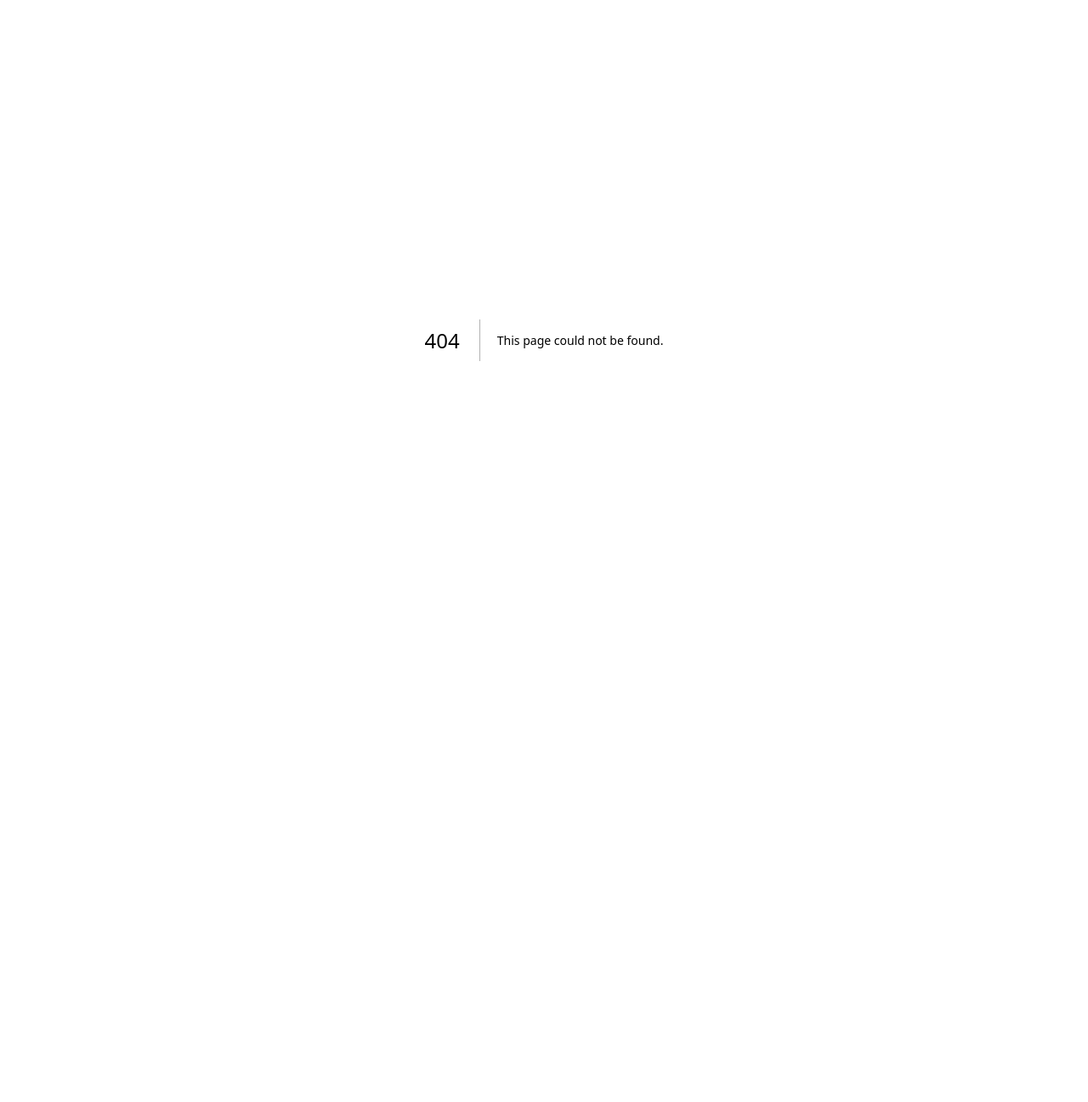
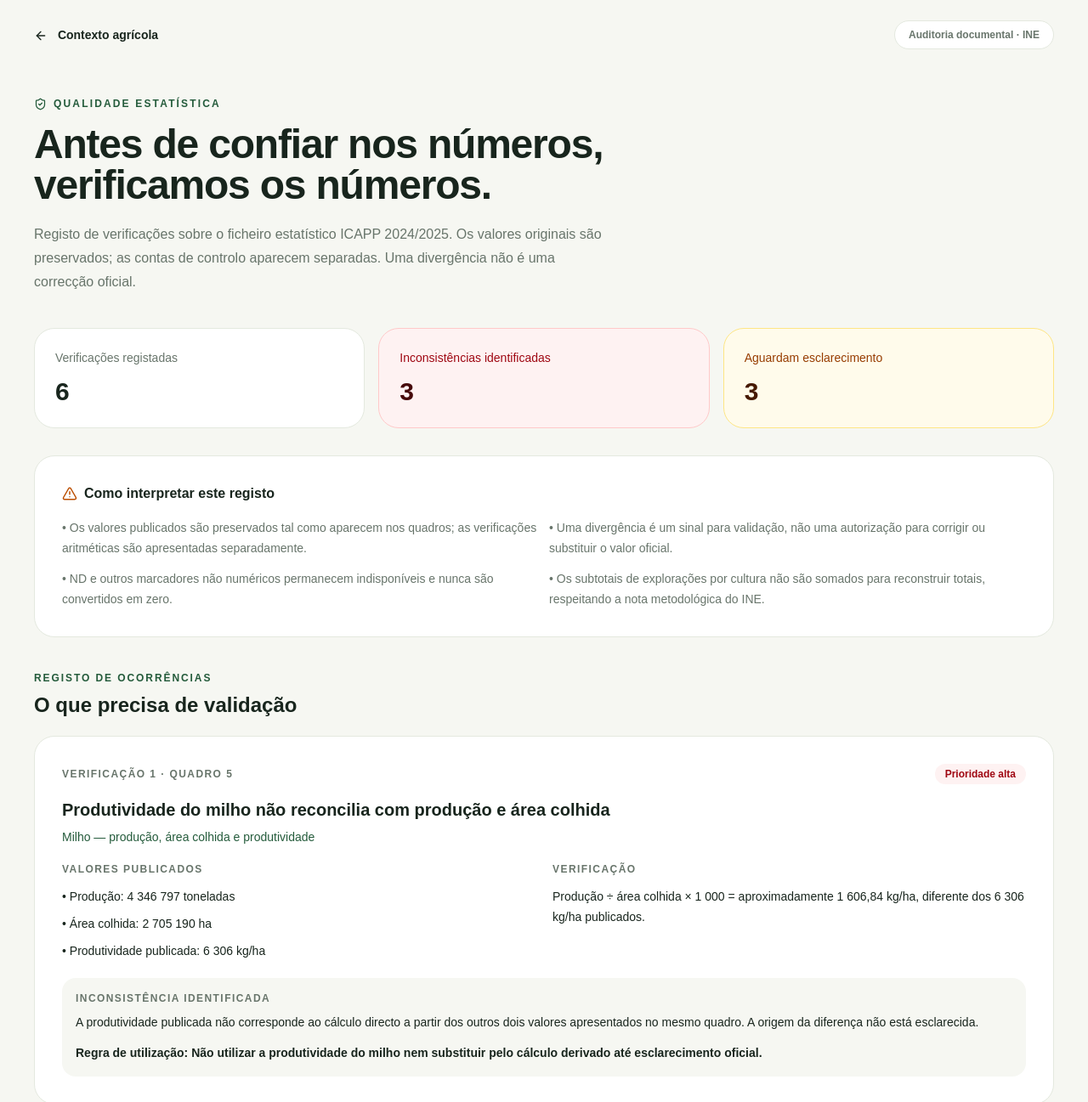
Before and after one commit to onesimo-miguel17/maidenless_tarnisheds, a Next.js app: page /agriculture/data-quality in a window 1280 px wide. Before the commit this address had no page. Shown: the top 1297 px of the page at 85% size. Before the commit the page ends 800 px from the top, so only its background shows below. Built offline with nearby package versions, Linux system fonts and the light colour scheme.

Commit message:
feat: add ICAPP data quality dashboard

```diff
--- /dev/null
+++ b/src/app/agriculture/data-quality/page.tsx
@@ -0,0 +1,138 @@
+import Link from "next/link";
+import { ArrowLeft, AlertTriangle, ExternalLink, ShieldCheck } from "lucide-react";
+import {
+  icappQualityFindings,
+  icappQualityMetadata,
+} from "@/domain/agriculture/icapp-data-quality";
+
+const statusLabel = {
+  inconsistent: "Inconsistência identificada",
+  "pending-clarification": "Aguarda esclarecimento",
+} as const;
+
+const severityLabel = {
+  high: "Prioridade alta",
+  medium: "Prioridade média",
+  low: "Prioridade baixa",
+} as const;
+
+export default function AgricultureDataQualityPage() {
+  const inconsistentCount = icappQualityFindings.filter(
+    (finding) => finding.status === "inconsistent",
+  ).length;
+  const pendingCount = icappQualityFindings.filter(
+    (finding) => finding.status === "pending-clarification",
+  ).length;
+
+  return (
+    <main className="min-h-screen bg-[var(--background)]">
+      <header className="mx-auto flex max-w-7xl items-center justify-between px-6 py-6 lg:px-10">
+        <Link href="/agriculture" className="text-sm font-semibold text-[var(--green)]">
+          <ArrowLeft size={16} className="mr-2 inline" /> Contexto agrícola
+        </Link>
+        <span className="rounded-full border border-[var(--border)] bg-white px-4 py-2 text-xs font-semibold text-[var(--muted)]">
+          Auditoria documental · INE
+        </span>
+      </header>
+
+      <section className="mx-auto max-w-7xl px-6 pb-16 pt-8 lg:px-10">
+        <div className="max-w-3xl">
+          <div className="flex items-center gap-2 text-xs font-bold uppercase tracking-[.18em] text-[var(--green)]">
+            <ShieldCheck size={15} /> Qualidade estatística
+          </div>
+          <h1 className="mt-4 text-4xl font-semibold tracking-tight sm:text-5xl">
+            Antes de confiar nos números, verificamos os números.
+          </h1>
+          <p className="mt-5 max-w-2xl leading-7 text-[var(--muted)]">
+            Registo de verificações sobre o ficheiro estatístico ICAPP 2024/2025.
+            Os valores originais são preservados; as contas de controlo aparecem
+            separadas. Uma divergência não é uma correcção oficial.
+          </p>
+        </div>
+
+        <div className="mt-10 grid gap-4 sm:grid-cols-3">
+          <article className="rounded-3xl border border-[var(--border)] bg-white p-6">
+            <p className="text-sm text-[var(--muted)]">Verificações registadas</p>
+            <p className="mt-3 text-3xl font-semibold">{icappQualityFindings.length}</p>
+          </article>
+          <article className="rounded-3xl border border-red-200 bg-red-50 p-6">
+            <p className="text-sm text-red-800">Inconsistências identificadas</p>
+            <p className="mt-3 text-3xl font-semibold text-red-950">{inconsistentCount}</p>
+          </article>
+          <article className="rounded-3xl border border-amber-200 bg-amber-50 p-6">
+            <p className="text-sm text-amber-800">Aguardam esclarecimento</p>
+            <p className="mt-3 text-3xl font-semibold text-amber-950">{pendingCount}</p>
+          </article>
+        </div>
+
+        <div className="mt-8 rounded-3xl border border-[var(--border)] bg-white p-6 sm:p-8">
+          <div className="flex items-center gap-2 font-semibold">
+            <AlertTriangle size={18} className="text-amber-700" />
+            Como interpretar este registo
+          </div>
+          <ul className="mt-4 grid gap-3 text-sm leading-6 text-[var(--muted)] md:grid-cols-2">
+            {icappQualityMetadata.methodology.map((item) => <li key={item}>• {item}</li>)}
+          </ul>
+        </div>
+
+        <section className="mt-10 space-y-5">
+          <div>
+            <p className="text-xs font-bold uppercase tracking-[.16em] text-[var(--green)]">Registo de ocorrências</p>
+            <h2 className="mt-2 text-2xl font-semibold">O que precisa de validação</h2>
+          </div>
+          {icappQualityFindings.map((finding, index) => (
+            <article key={finding.id} className="rounded-3xl border border-[var(--border)] bg-white p-6 sm:p-8">
+              <div className="flex flex-wrap items-center justify-between gap-3">
+                <span className="text-xs font-bold uppercase tracking-[.12em] text-[var(--muted)]">
+                  Verificação {index + 1} · {finding.sourceTables.join(", ")}
+                </span>
+                <span className={finding.severity === "high"
+                  ? "rounded-full bg-red-50 px-3 py-1 text-xs font-semibold text-red-800"
+                  : finding.severity === "medium"
+                    ? "rounded-full bg-amber-50 px-3 py-1 text-xs font-semibold text-amber-800"
+                    : "rounded-full bg-[var(--background)] px-3 py-1 text-xs font-semibold text-[var(--muted)]"}>
+                  {severityLabel[finding.severity]}
+                </span>
+              </div>
+              <h3 className="mt-4 text-xl font-semibold">{finding.title}</h3>
+              <p className="mt-2 text-sm font-medium text-[var(--green)]">{finding.indicator}</p>
+              <div className="mt-5 grid gap-5 lg:grid-cols-2">
+                <div>
+                  <h4 className="text-xs font-bold uppercase tracking-[.12em] text-[var(--muted)]">Valores publicados</h4>
+                  <ul className="mt-3 space-y-2 text-sm leading-6">
+                    {finding.publishedValues.map((value) => <li key={value}>• {value}</li>)}
+                  </ul>
+                </div>
+                <div>
+                  <h4 className="text-xs font-bold uppercase tracking-[.12em] text-[var(--muted)]">Verificação</h4>
+                  <p className="mt-3 text-sm leading-6">{finding.verification}</p>
+                </div>
+              </div>
+              <div className="mt-5 rounded-2xl bg-[var(--background)] p-4">
+                <p className="text-xs font-bold uppercase tracking-[.12em] text-[var(--muted)]">{statusLabel[finding.status]}</p>
+                <p className="mt-2 text-sm leading-6">{finding.interpretation}</p>
+                <p className="mt-3 text-sm font-semibold leading-6">Regra de utilização: {finding.usageRule}</p>
+              </div>
+            </article>
+          ))}
+        </section>
+
+        <section className="mt-8 rounded-3xl border border-[var(--border)] bg-white p-6 sm:p-8">
+          <h2 className="font-semibold">Limitações e fontes</h2>
+          <ul className="mt-4 space-y-2 text-sm leading-6 text-[var(--muted)]">
+            {icappQualityMetadata.limitations.map((item) => <li key={item}>• {item}</li>)}
+          </ul>
+          <div className="mt-6 flex flex-wrap gap-5">
+            <a href={icappQualityMetadata.sourceWorkbook} target="_blank" rel="noreferrer" className="inline-flex items-center gap-2 text-sm font-semibold text-[var(--green)] hover:underline">
+              Ficheiro Excel oficial <ExternalLink size={15} />
+            </a>
+            <a href={icappQualityMetadata.sourcePublication} target="_blank" rel="noreferrer" className="inline-flex items-center gap-2 text-sm font-semibold text-[var(--green)] hover:underline">
+              Publicação no INE <ExternalLink size={15} />
+            </a>
+          </div>
+          <p className="mt-5 text-xs text-[var(--muted)]">{icappQualityMetadata.publisher} · {icappQualityMetadata.referencePeriod}</p>
+        </section>
+      </section>
+    </main>
+  );
+}
```
